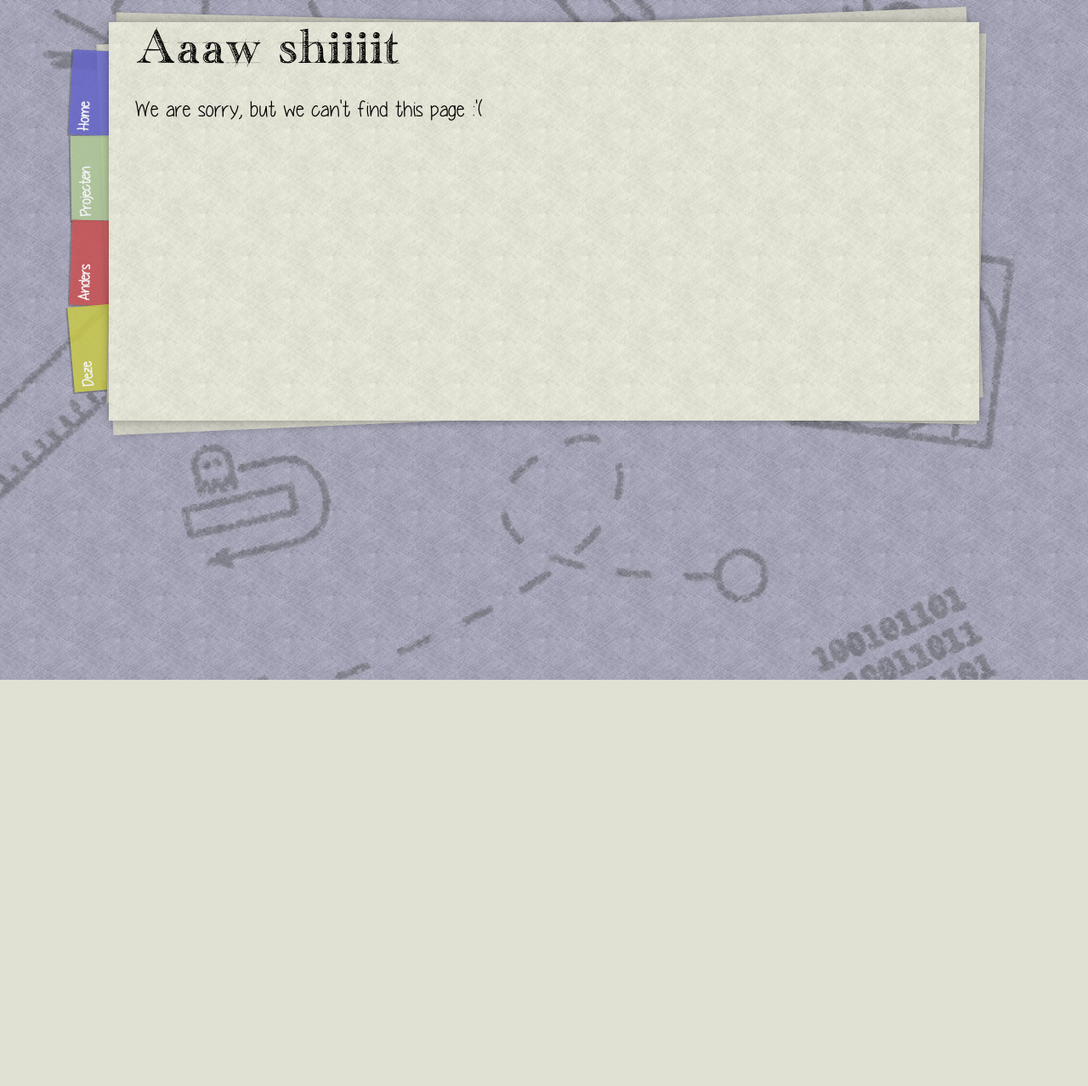
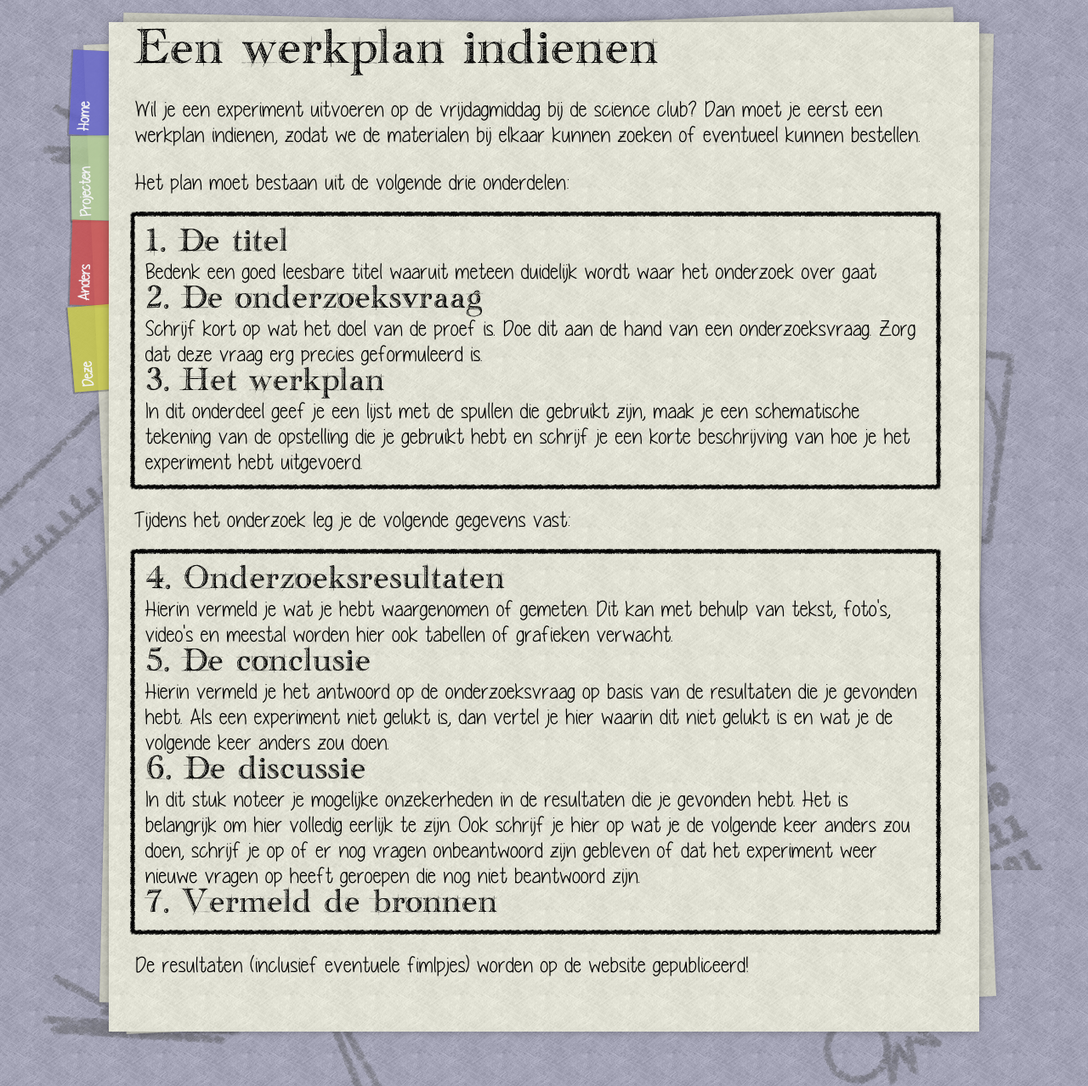
Before and after one commit to Science-Club-PNC/Science-Club-Site, a PHP site: page /index.php?page=projecten in a window 1280 px wide. Shown: the whole page at 85% size. Before the commit the page ends 800 px from the top, so only its background shows below. Run offline with PHP 8.4, Linux system fonts and the light colour scheme.

Commit message:
projecten page content in php

```diff
--- a/css/css.css
+++ b/css/css.css
@@ -160,6 +160,10 @@ div.box{
 	border-image-outset: 7px;
 }
 
+div.box p{
+	margin: 0% 0% 0% 0%;
+}
+
 hr{
 	border: 5px solid #000;
 	border-image: url('../img/crude_drawn_border.png') 10 round;
--- /dev/null
+++ b/pages/projecten.php
@@ -0,0 +1,24 @@
+				<h1>Een werkplan indienen</h1>
+
+				<p>Wil je een experiment uitvoeren op de vrijdagmiddag bij de science club? Dan moet je eerst een werkplan indienen, zodat we de materialen bij elkaar kunnen zoeken of eventueel kunnen bestellen.</p>
+
+				<p>Het plan moet bestaan uit de volgende drie onderdelen:</p>
+
+				<div class="box"><h3>1. De titel</h3>
+				<p>Bedenk een goed leesbare titel waaruit meteen duidelijk wordt waar het onderzoek over gaat</p>
+				<h3>2. De onderzoeksvraag</h3>
+				<p>Schrijf kort op wat het doel van de proef is. Doe dit aan de hand van een onderzoeksvraag. Zorg dat deze vraag erg precies geformuleerd is.</p>
+				<h3>3. Het werkplan</h3>
+				<p>In dit onderdeel geef je een lijst met de spullen die gebruikt zijn, maak je een schematische tekening van de opstelling die je gebruikt hebt en schrijf je een korte beschrijving van hoe je het experiment hebt uitgevoerd.</p></div>
+
+				<p>Tijdens het onderzoek leg je de volgende gegevens vast:</p>
+
+				<div class="box"><h3>4. Onderzoeksresultaten</h3>
+				<p>Hierin vermeld je wat je hebt waargenomen of gemeten. Dit kan met behulp van tekst, foto's, video's en meestal worden hier ook tabellen of grafieken verwacht.</p>
+				<h3>5. De conclusie</h3>
+				<p>Hierin vermeld je het antwoord op de onderzoeksvraag op basis van de resultaten die je gevonden hebt. Als een experiment niet gelukt is, dan vertel je hier waarin dit niet gelukt is en wat je de volgende keer anders zou doen.</p>
+				<h3>6. De discussie</h3>
+				<p>In dit stuk noteer je mogelijke onzekerheden in de resultaten die je gevonden hebt. Het is belangrijk om hier volledig eerlijk te zijn. Ook schrijf je hier op wat je de volgende keer anders zou doen, schrijf je op of er nog vragen onbeantwoord zijn gebleven of dat het experiment weer nieuwe vragen op heeft geroepen die nog niet beantwoord zijn.</p>
+				<h3>7. Vermeld de bronnen</h3></div>
+
+				<p>De resultaten (inclusief eventuele fimlpjes) worden op de website gepubliceerd!</p>
```
Also changed, not shown: projecten/index.php (+12 -19 lines).
